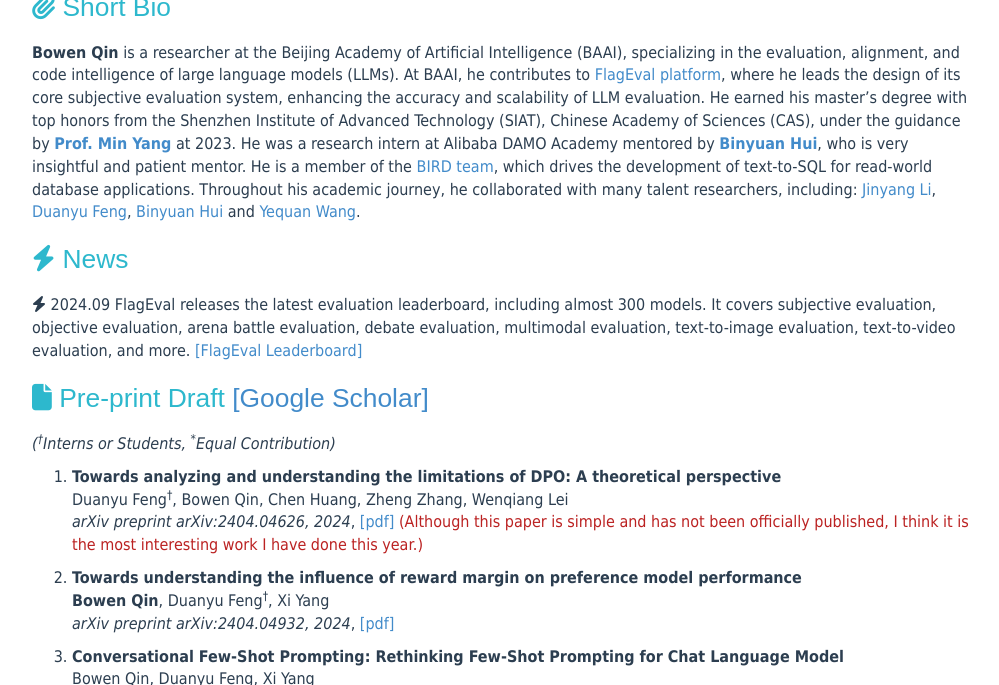
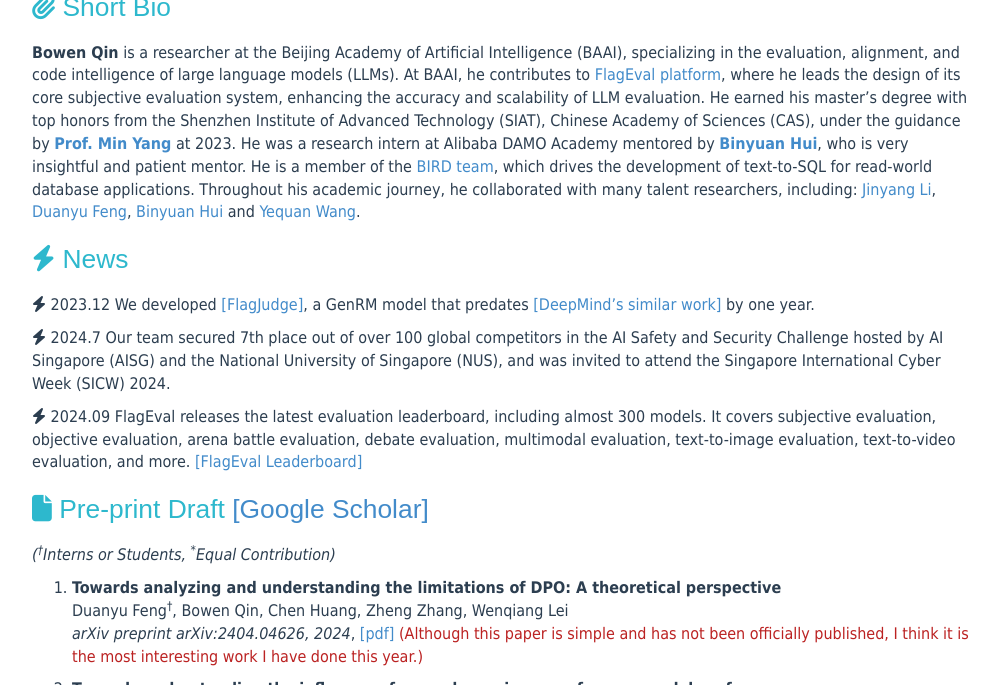
Before and after one commit to eyuansu62/eyuansu62.github.io, a Jekyll site: the page built from index.md, in a window 1280 px wide and 900 px high, cut to the strip 215-900 px from the top of the window. Shown: the whole strip, without its empty margins (138-1137 px from the left). Built offline with Jekyll 4.4.1, drawn with Linux system fonts in a browser that asks for light colours.

Commit message:
modify news part

```diff
--- a/index.md
+++ b/index.md
@@ -11,6 +11,10 @@ He is a member of the [BIRD team](https://huggingface.co/birdsql), which drives
 Throughout his academic journey, he collaborated with many talent researchers, including: [Jinyang Li](https://jinyang-li.me/), [Duanyu Feng](https://colfeng.github.io/), [Binyuan Hui](https://huybery.github.io/) and [Yequan Wang](https://www.wangyequan.com/).
 
 ## <i class="fa fa-bolt"></i> News
+
+<i class="fa fa-bolt"></i> 2023.12 We developed [[FlagJudge]](https://huggingface.co/FlagEval/flageval_judgemodel), a GenRM model that predates [[DeepMind's similar work]](https://arxiv.org/pdf/2408.15240) by one year.
+
+<i class="fa fa-bolt"></i> 2024.7 Our team secured 7th place out of over 100 global competitors in the AI Safety and Security Challenge hosted by AI Singapore (AISG) and the National University of Singapore (NUS), and was invited to attend the Singapore International Cyber Week (SICW) 2024.
 
 <i class="fa fa-bolt"></i> 2024.09 FlagEval releases the latest evaluation leaderboard, including almost 300 models. It covers subjective evaluation, objective evaluation, arena battle evaluation, debate evaluation, multimodal evaluation, text-to-image evaluation, text-to-video evaluation, and more. [[FlagEval Leaderboard]](https://flageval.baai.ac.cn/#/leaderboard)
 
```
